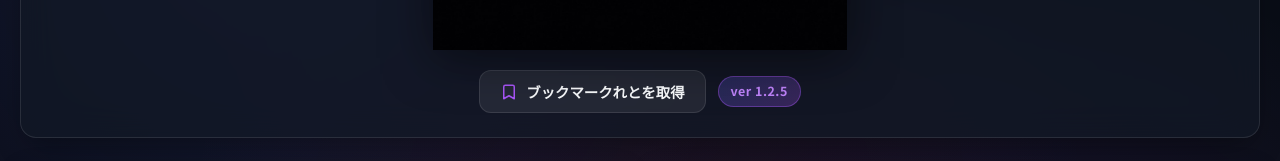
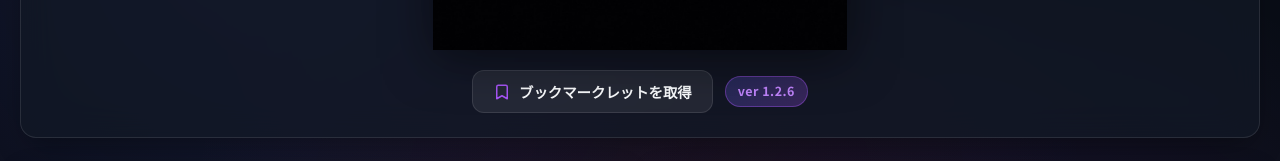
Before and after one commit to amfmu49-spec/mv-planner-app, a React (Vite) app: page / in a window 1280 px wide. Shown: the part 183-344 px from the top of the page. Built offline with nearby package versions, Linux system fonts and the light colour scheme.

Commit message:
Correct button text to ブックマークレットを取得 (ver 1.2.6)

```diff
--- a/package.json
+++ b/package.json
@@ -1,7 +1,7 @@
 {
   "name": "mv-planner-app",
   "private": true,
-  "version": "1.2.5",
+  "version": "1.2.6",
   "type": "module",
   "scripts": {
     "dev": "vite --host",
--- a/src/components/Header.tsx
+++ b/src/components/Header.tsx
@@ -47,7 +47,7 @@ export const Header: React.FC<HeaderProps> = ({ onOpenBookmarklet }) => {
           style={{ fontSize: '0.9rem', padding: '10px 20px', borderRadius: '12px', cursor: 'pointer' }}
         >
           <Bookmark size={18} color="#a855f7" />
-          ブックマークれとを取得
+          ブックマークレットを取得
         </button>
 
         <span
@@ -62,7 +62,7 @@ export const Header: React.FC<HeaderProps> = ({ onOpenBookmarklet }) => {
             letterSpacing: '0.5px',
           }}
         >
-          ver 1.2.5
+          ver 1.2.6
         </span>
       </div>
     </header>
```
